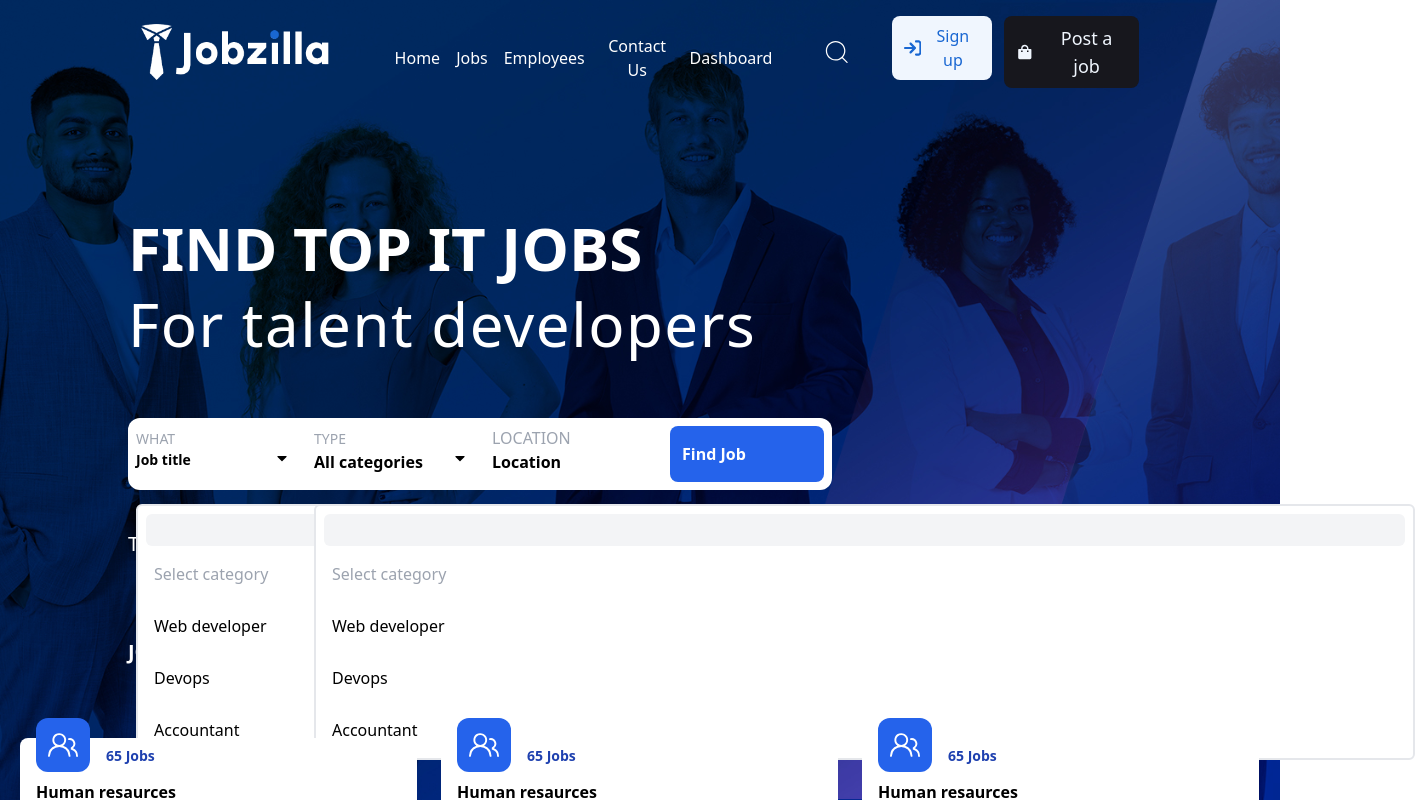
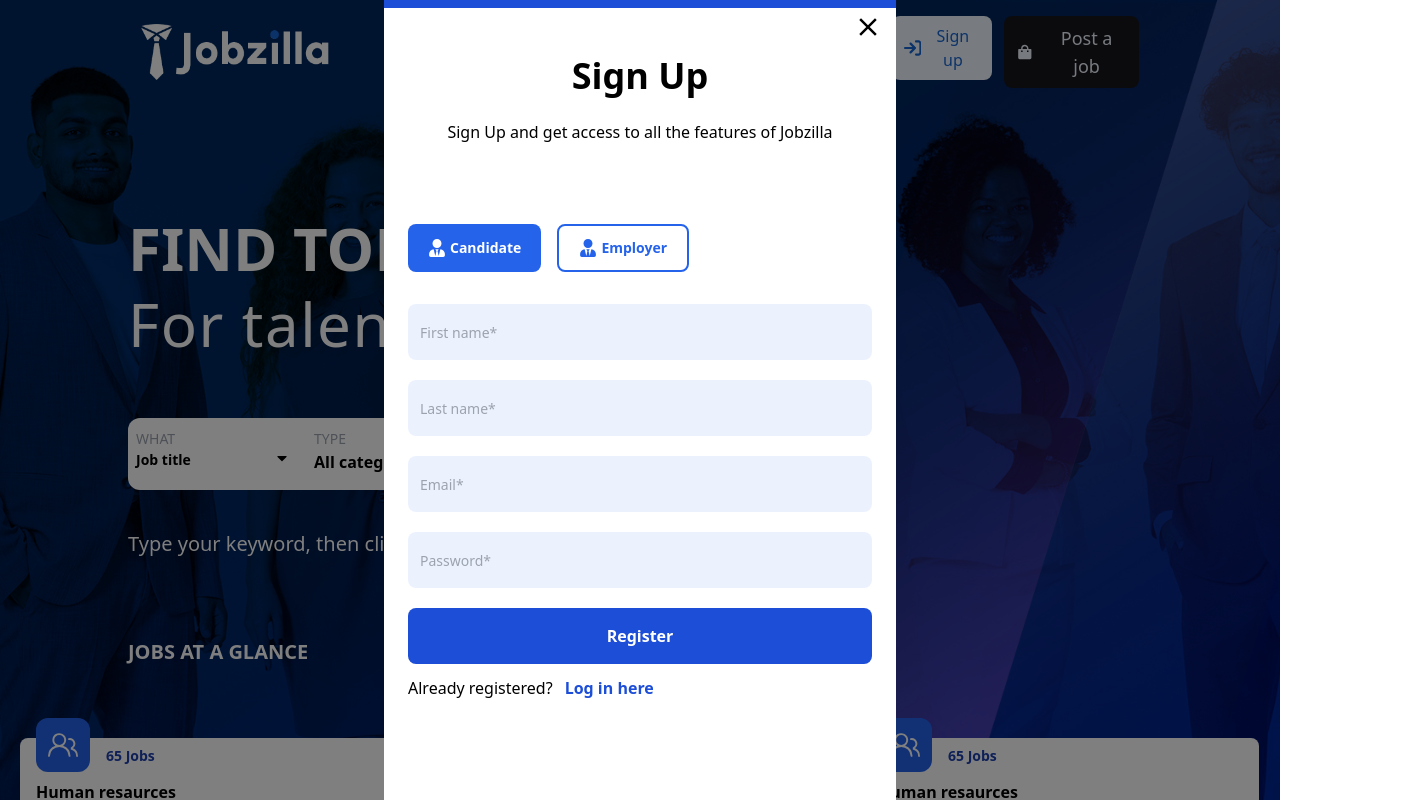
Before and after one commit to Kwizera-bonheur123/Jobzilla, a React (Vite) app: page / in a window 1280 px wide. Both pictures are taken after a click on the element "Job title". Shown: the top 800 px of the page, 1415 px wide, since content can reach past the window. Built offline with nearby package versions, Linux system fonts and the light colour scheme.

Commit message:
finish the sign  up and start loginSlice

```diff
--- a/src/components/Home.tsx
+++ b/src/components/Home.tsx
@@ -14,8 +14,10 @@ import w1 from "../assets/w1.png";
 import w2 from "../assets/w2.png";
 import w5 from "../assets/w5.png";
 import w6 from "../assets/w6.png";
-import SignupCard from "./SignupCard";
-import { useAppSelector } from "./redux/hooks/hooks";
+import SignupCard from "./auth/SignupCard";
+import { useAppDispatch, useAppSelector } from "./redux/hooks/hooks";
+import LoginCard from "./auth/LoginCard";
+import { manipulateSignupModel } from "./redux/features/OpenModelsSlice";
 
 const Home = () => {
   const responsive = {
@@ -69,7 +71,10 @@ const Home = () => {
       slidesToSlide: 2,
     },
   };
-  const { signUpModel } = useAppSelector((state) => state.toggleModels);
+  const { signUpModel, loginModel } = useAppSelector(
+    (state) => state.toggleModels
+  );
+  const dispatch = useAppDispatch();
   const [activeLink, setActiveLink] = useState("All");
   const [openModel, setOpenModel] = useState(false);
 
@@ -81,6 +86,7 @@ const Home = () => {
       } bg-homeBackgroundImage bg-fixed bg-center bg-cover min-h-screen`}
     >
       {signUpModel && <SignupCard />}
+      {loginModel && <LoginCard />}
       <div className="mx-[3%] sm:mx-[8%] md:mx-[10%] pt-[38%] sm:pt-[28%] md:pt-[17%] h-[40%]">
         <h1 className=" text-white text-4xl md:text-6xl font-bold">
           FIND TOP IT JOBS
@@ -93,7 +99,7 @@ const Home = () => {
         <div>
           <label className=" text-gray-400 md:text-sm">WHAT</label>
           <div
-            onClick={() => setOpenModel(!openModel)}
+            onClick={() => dispatch(manipulateSignupModel())}
             className=" flex justify-between font-bold"
           >
             <label className="md:text-sm">Job title</label>
--- /dev/null
+++ b/src/components/auth/LoginCard.tsx
@@ -0,0 +1,119 @@
+import { IoMdClose } from "react-icons/io";
+import {
+  LoginSchema,
+  LoginSchemaType,
+} from "../../validations/Login.validation";
+import { DynamicData } from "../types/DynamicData";
+import { useAppDispatch, useAppSelector } from "../redux/hooks/hooks";
+import useToast from "../redux/hooks/useToast";
+import { SubmitHandler, useForm } from "react-hook-form";
+import { zodResolver } from "@hookform/resolvers/zod";
+import {
+  closeModels,
+  manipulateSignupModel,
+} from "../redux/features/OpenModelsSlice";
+import FormInput from "../Form/InputText";
+import Button from "../Button";
+import IconLoader from "../Loaders/iconLoader";
+const LoginCard: React.FC = () => {
+  const { isLoading } = useAppSelector((state) => state.register);
+  const handlePropagation = (event: DynamicData) => {
+    event?.stopPropagation();
+  };
+  const dispatch = useAppDispatch();
+  const { showErrorMessage, showSuccessMessage } = useToast();
+  const {
+    register,
+    handleSubmit,
+    formState: { errors },
+  } = useForm<LoginSchemaType>({ resolver: zodResolver(LoginSchema) });
+
+  const onSubmit: SubmitHandler<LoginSchemaType> = async (
+    data: LoginSchemaType
+  ) => {
+    console.log(data);
+    try {
+      const res = await dispatch(registra(sentData)).unwrap();
+      showSuccessMessage(res.data.message || "Successfully!!!");
+    } catch (error) {
+      const err = error as DynamicData;
+      showErrorMessage(
+        err.data.message ||
+          err?.message ||
+          "Unknown error occured! Please try again!"
+      );
+    }
+  };
+  return (
+    <div
+      className=" bg-black/50 h-screen w-full fixed z-50 top-0 left-0 overflow-auto "
+      onClick={() => dispatch(manipulateSignupModel())}
+    >
+      <div
+        className=" bg-white h-[100%] mx-[30%] w-[40%]"
+        onClick={handlePropagation}
+      >
+        <div className=" w-full h-2 bg-blue-700" />
+        <IoMdClose
+          onClick={() => dispatch(closeModels())}
+          size="30px"
+          className=" absolute right-[31%] cursor-pointer top-3"
+        />
+        <div className=" px-6">
+          <h1 className=" text-center mt-20 font-semibold text-4xl">Login</h1>
+          <p className=" text-center mt-6">
+            Login and get access to all the features of Jobzilla
+          </p>
+          <form onSubmit={handleSubmit(onSubmit)}>
+            <div className=" mt-8 mb-5 grid gap-5">
+              <FormInput
+                type="text"
+                placeholder="Email*"
+                otherStyles="rounded-lg h-14 pl-3 text-sm"
+                {...register("email")}
+                error={errors.email}
+              />
+              <FormInput
+                type="text"
+                placeholder="Password*"
+                otherStyles="rounded-lg h-14 pl-3 text-sm"
+                {...register("password")}
+                error={errors.password}
+              />
+            </div>
+
+            <Button
+              buttonType="submit"
+              disabled={isLoading ? true : false}
+              title={
+                isLoading ? (
+                  <>
+                    <IconLoader className="animate-spin mr-1" />{" "}
+                    {"Authenticating...."}
+                  </>
+                ) : (
+                  "Register"
+                )
+              }
+              otherStyles={` ${
+                isLoading ? "bg-blue-400 text-white" : "bg-blue-700 text-white"
+              } ' w-full h-14 flex justify-center items-center font-semibold mt-5'`}
+            />
+            <div className=" flex gap-3 mt-3">
+              <p>Don't have an account ? </p>
+              <a
+                onClick={() => dispatch(manipulateSignupModel())}
+                href="#"
+                className="text-blue-700 font-semibold"
+              >
+                Sign Up
+              </a>
+            </div>
+          </form>
+        </div>
+      </div>
+    </div>
+  );
+};
+
+export default LoginCard;
--- a/src/components/SignupCard.tsx
+++ b/src/components/auth/SignupCard.tsx
@@ -1,20 +1,24 @@
 import { IoMdClose } from "react-icons/io";
 import { FaUserTie } from "react-icons/fa";
-import Button from "./Button";
-import FormInput from "./Form/InputText";
-import { DynamicData } from "./types/DynamicData";
-import { useAppDispatch, useAppSelector } from "./redux/hooks/hooks";
-import { manipulateSignupModel } from "./redux/features/OpenModelsSlice";
+import Button from "../Button";
+import FormInput from "../Form/InputText";
+import { DynamicData } from "../types/DynamicData";
+import { useAppDispatch, useAppSelector } from "../redux/hooks/hooks";
+import {
+  closeModels,
+  manipulateLoginModel,
+  manipulateSignupModel,
+} from "../redux/features/OpenModelsSlice";
 import { useState } from "react";
 import { SubmitHandler, useForm } from "react-hook-form";
 import { zodResolver } from "@hookform/resolvers/zod";
 import {
   RegisterSchema,
   RegisterSchemaType,
-} from "../validations/auth/Register.validation";
-import { registra } from "./redux/features/RegisterSlice";
-import useToast from "./redux/hooks/useToast";
-import IconLoader from "./Loaders/iconLoader";
+} from "../../validations/auth/Register.validation";
+import { registra } from "../redux/features/RegisterSlice";
+import useToast from "../redux/hooks/useToast";
+import IconLoader from "../Loaders/iconLoader";
 const SignupCard: React.FC = () => {
   const { isLoading } = useAppSelector((state) => state.register);
   const handlePropagation = (event: DynamicData) => {
@@ -57,7 +61,7 @@ const SignupCard: React.FC = () => {
       >
         <div className=" w-full h-2 bg-blue-700" />
         <IoMdClose
-          onClick={() => dispatch(manipulateSignupModel())}
+          onClick={() => dispatch(closeModels())}
           size="30px"
           className=" absolute right-[31%] cursor-pointer top-3"
         />
@@ -92,7 +96,7 @@ const SignupCard: React.FC = () => {
             />
           </div>
           <form onSubmit={handleSubmit(onSubmit)}>
-            <div className=" mt-8 grid gap-5">
+            <div className=" mt-8 mb-5 grid gap-5">
               <FormInput
                 type="text"
                 placeholder="First name*"
@@ -123,12 +127,7 @@ const SignupCard: React.FC = () => {
                 error={errors.password}
               />
             </div>
-            <div className=" flex gap-3 mt-3">
-              <p>Already registered? </p>
-              <a href="#" className="text-blue-700 font-semibold">
-                Log in here
-              </a>
-            </div>
+
             <Button
               buttonType="submit"
               disabled={isLoading ? true : false}
@@ -146,6 +145,16 @@ const SignupCard: React.FC = () => {
                 isLoading ? "bg-blue-400 text-white" : "bg-blue-700 text-white"
               } ' w-full h-14 flex justify-center items-center font-semibold mt-5'`}
             />
+            <div className=" flex gap-3 mt-3">
+              <p>Already registered? </p>
+              <a
+                onClick={() => dispatch(manipulateLoginModel())}
+                href="#"
+                className="text-blue-700 font-semibold"
+              >
+                Log in here
+              </a>
+            </div>
           </form>
         </div>
       </div>
--- /dev/null
+++ b/src/components/redux/features/LoginSlice.ts
@@ -0,0 +1,14 @@
+import { createAsyncThunk } from "@reduxjs/toolkit";
+import { LoginSchemaType } from "../../../validations/Login.validation";
+import { DynamicData } from "../../types/DynamicData";
+
+export const login = createAsyncThunk(
+  "login",
+  async (loginData: LoginSchemaType, { rejectWithValue }) => {
+    try {
+        const
+    } catch (error) {
+      return rejectWithValue((error as DynamicData).response);
+    }
+  }
+);
--- a/src/components/redux/features/OpenModelsSlice.tsx
+++ b/src/components/redux/features/OpenModelsSlice.tsx
@@ -15,12 +15,19 @@ const openModelSlice = createSlice({
   reducers: {
     manipulateSignupModel: (state) => {
       state.signUpModel = !state.signUpModel;
+      state.loginModel = false;
     },
     manipulateLoginModel: (state) => {
       state.loginModel = !state.loginModel;
+      state.signUpModel = false;
+    },
+    closeModels: (state) => {
+      state.loginModel = false;
+      state.signUpModel = false;
     },
   },
 });
 
 export const openModelReducer = openModelSlice.reducer;
-export const {manipulateLoginModel, manipulateSignupModel} = openModelSlice.actions;
+export const { manipulateLoginModel, manipulateSignupModel, closeModels } =
+  openModelSlice.actions;
--- /dev/null
+++ b/src/validations/Login.validation.ts
@@ -0,0 +1,11 @@
+import { z } from "zod";
+
+export const LoginSchema = z.object({
+  email: z.string().email({ message: "Invalid Email address!!" }),
+  password: z.string().regex(/^(?=.*[a-z])(?=.*[A-Z])(?=.*\d).{8,}$/, {
+    message:
+      "Password must be at least 8 characters long and include a lowercase letter & uppercase letters, and a digit!!",
+  }),
+});
+
+export type LoginSchemaType = z.infer<typeof LoginSchema>;
```
